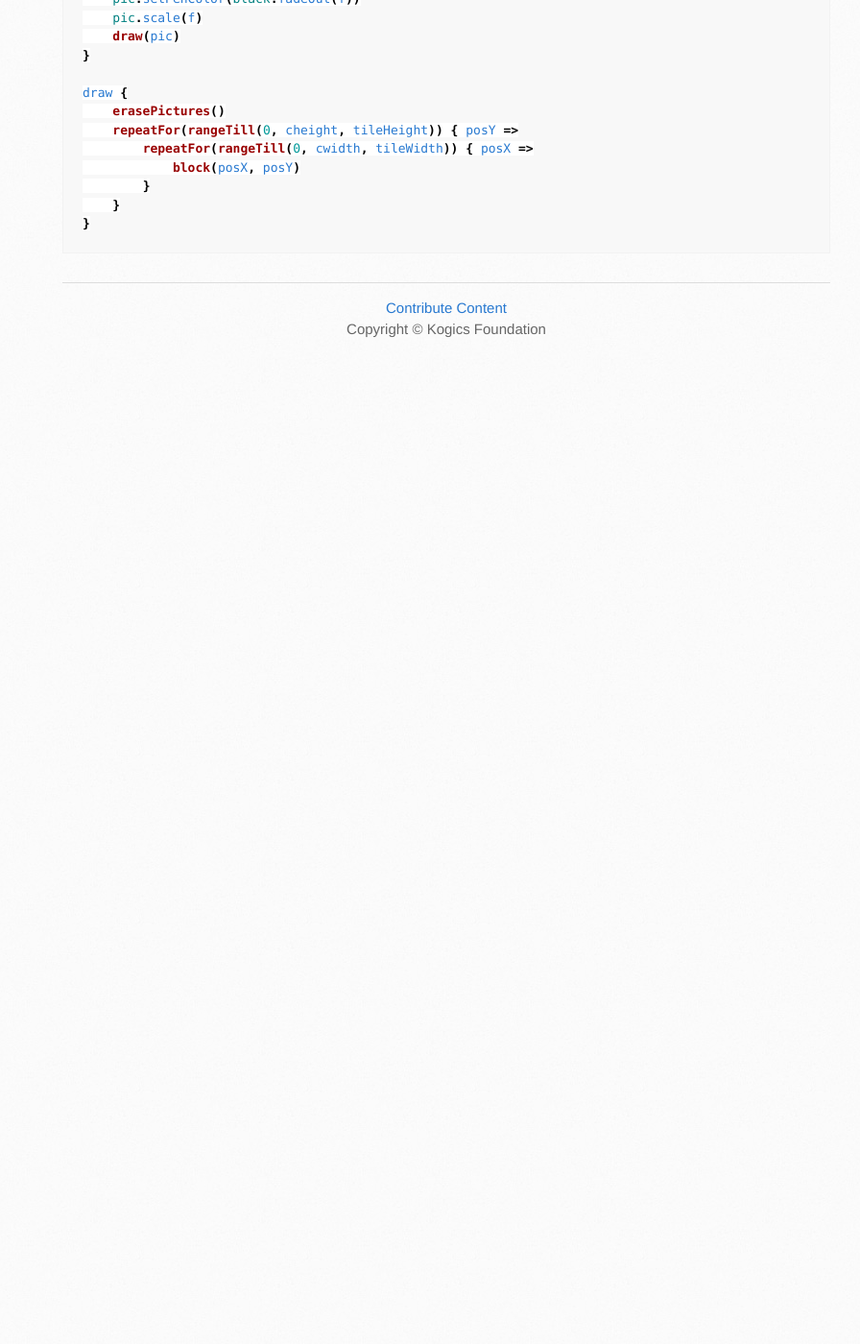
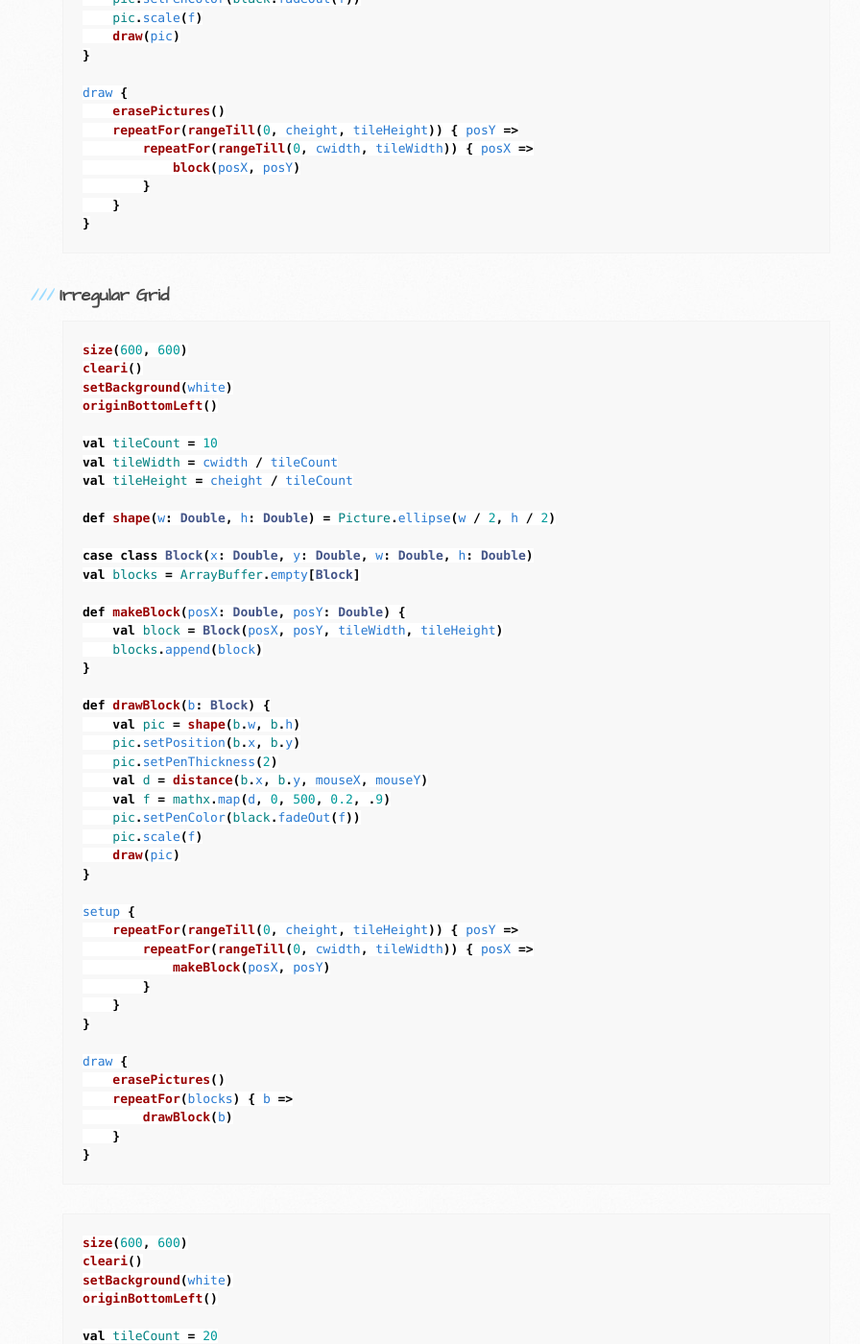
Before and after one commit to kojodoc/kojodoc.github.io, a Jekyll site: the page built from tutorials/generative-art-intro.md, in a window 1280 px wide and 1400 px high, scrolled down 3015 px. Shown: the whole window at 96% size, without its empty margins (105-1001 px from the left). Built offline with Jekyll 4.4.1, drawn with Linux system fonts in a browser that asks for light colours; our own code applies the rules of GitHub Pages for plain Markdown files; the repository's description, which GitHub fills in, is left out; before the commit the page ends 3392 px from its top, so only the background shows below that; some of the changed text lies outside the part shown.

Commit message:
Add to gen-art tutorial.

````diff
--- a/tutorials/generative-art-intro.md
+++ b/tutorials/generative-art-intro.md
@@ -152,3 +152,120 @@ draw {
     }
 }
 ```
+
+### Irregular Grid
+```scala
+size(600, 600)
+cleari()
+setBackground(white)
+originBottomLeft()
+
+val tileCount = 10
+val tileWidth = cwidth / tileCount
+val tileHeight = cheight / tileCount
+
+def shape(w: Double, h: Double) = Picture.ellipse(w / 2, h / 2)
+
+case class Block(x: Double, y: Double, w: Double, h: Double)
+val blocks = ArrayBuffer.empty[Block]
+
+def makeBlock(posX: Double, posY: Double) {
+    val block = Block(posX, posY, tileWidth, tileHeight)
+    blocks.append(block)
+}
+
+def drawBlock(b: Block) {
+    val pic = shape(b.w, b.h)
+    pic.setPosition(b.x, b.y)
+    pic.setPenThickness(2)
+    val d = distance(b.x, b.y, mouseX, mouseY)
+    val f = mathx.map(d, 0, 500, 0.2, .9)
+    pic.setPenColor(black.fadeOut(f))
+    pic.scale(f)
+    draw(pic)
+}
+
+setup {
+    repeatFor(rangeTill(0, cheight, tileHeight)) { posY =>
+        repeatFor(rangeTill(0, cwidth, tileWidth)) { posX =>
+            makeBlock(posX, posY)
+        }
+    }
+}
+
+draw {
+    erasePictures()
+    repeatFor(blocks) { b =>
+        drawBlock(b)
+    }
+}
+```
+
+```scala
+size(600, 600)
+cleari()
+setBackground(white)
+originBottomLeft()
+
+val tileCount = 20
+val tileWidth = cwidth / tileCount
+val tileHeight = cheight / tileCount
+
+def shape(w: Double, h: Double) = trans(w / 2, h / 2) -> Picture.ellipse(w / 2, h / 2)
+
+case class Block(x: Double, y: Double, w: Double, h: Double)
+val blocks = ArrayBuffer.empty[Block]
+val blocks2 = ArrayBuffer.empty[Block]
+
+def makeBlock(posX: Double, posY: Double) {
+    val block = Block(posX, posY, tileWidth, tileHeight)
+    blocks.append(block)
+}
+
+def splitSomeBlocks() {
+    blocks2.clear()
+    var idx = 0
+    repeatFor(blocks) { b =>
+        if (randomDouble(1) < 0.1) {
+            val newBlocks = Array(
+                Block(b.x, b.y, b.w / 2, b.h / 2),
+                Block(b.x, b.y + b.h / 2, b.w / 2, b.h / 2),
+                Block(b.x + b.w / 2, b.y, b.w / 2, b.h / 2),
+                Block(b.x + b.w / 2, b.y + b.h / 2, b.w / 2, b.h / 2)
+            )
+            blocks2.appendAll(newBlocks)
+        }
+        else {
+            blocks2.append(b)
+        }
+        idx += 1
+    }
+}
+
+def drawBlock(b: Block) {
+    val pic = shape(b.w, b.h)
+    pic.setPosition(b.x, b.y)
+    pic.setPenThickness(2)
+    val d = distance(b.x, b.y, mouseX, mouseY)
+    val f = mathx.map(d, 0, 700, 0.2, 0.9)
+    pic.setPenColor(black.fadeOut(f))
+    pic.scale(f)
+    draw(pic)
+}
+
+setup {
+    repeatFor(rangeTill(0, cheight, tileHeight)) { posY =>
+        repeatFor(rangeTill(0, cwidth, tileWidth)) { posX =>
+            makeBlock(posX, posY)
+        }
+    }
+    splitSomeBlocks()
+}
+
+draw {
+    erasePictures()
+    repeatFor(blocks2) { b =>
+        drawBlock(b)
+    }
+}
+```
````
